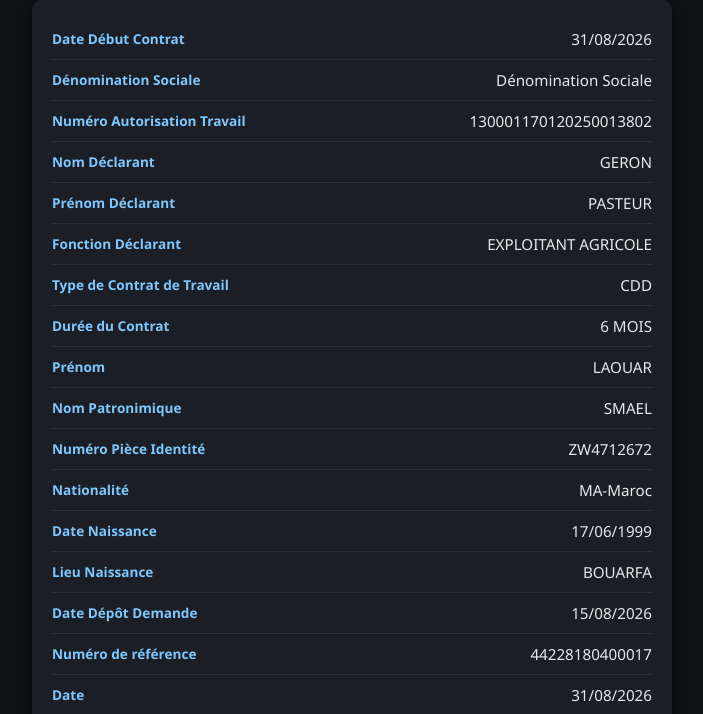
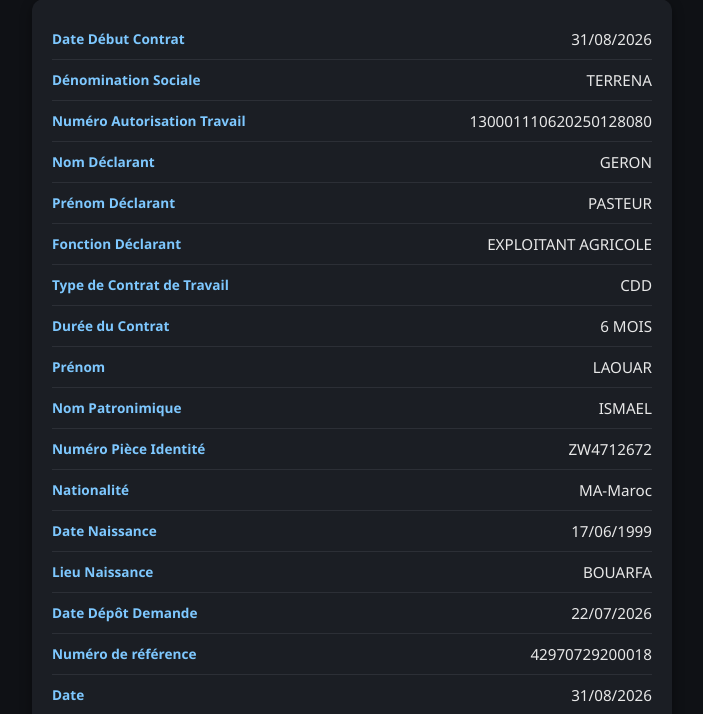
Before and after one commit to Decision-frcontract/minist-re-de-l-Int-rieur-des-outre-mer, a plain HTML site: page index.html in a window 1280 px wide. Shown: the part 223-937 px from the top of the page, without its empty margins (288-991 px from the left). Drawn offline with Linux system fonts and the light colour scheme.

Commit message:
Update index.html

```diff
--- a/index.html
+++ b/index.html
@@ -88,21 +88,21 @@
 
     <div class="fields">
         <div class="field"><div class="label">Date Début Contrat</div><div class="value">31/08/2026</div></div>
-        <div class="field"><div class="label">Dénomination Sociale</div><div class="value">Dénomination Sociale</div></div>
-        <div class="field"><div class="label">Numéro Autorisation Travail</div><div class="value">130001170120250013802</div></div>
+        <div class="field"><div class="label">Dénomination Sociale</div><div class="value">TERRENA</div></div>
+        <div class="field"><div class="label">Numéro Autorisation Travail</div><div class="value">130001110620250128080</div></div>
         <div class="field"><div class="label">Nom Déclarant</div><div class="value">GERON</div></div>
         <div class="field"><div class="label">Prénom Déclarant</div><div class="value">PASTEUR</div></div>
         <div class="field"><div class="label">Fonction Déclarant</div><div class="value">EXPLOITANT AGRICOLE</div></div>
         <div class="field"><div class="label">Type de Contrat de Travail</div><div class="value">CDD</div></div>
         <div class="field"><div class="label">Durée du Contrat</div><div class="value">6 MOIS</div></div>
         <div class="field"><div class="label">Prénom</div><div class="value">LAOUAR</div></div>
-        <div class="field"><div class="label">Nom Patronimique</div><div class="value">SMAEL</div></div>
+        <div class="field"><div class="label">Nom Patronimique</div><div class="value">ISMAEL</div></div>
         <div class="field"><div class="label">Numéro Pièce Identité</div><div class="value">ZW4712672</div></div>
         <div class="field"><div class="label">Nationalité</div><div class="value">MA-Maroc</div></div>
         <div class="field"><div class="label">Date Naissance</div><div class="value">17/06/1999</div></div>
         <div class="field"><div class="label">Lieu Naissance</div><div class="value">BOUARFA</div></div>
-        <div class="field"><div class="label">Date Dépôt Demande</div><div class="value">15/08/2026</div></div>
-        <div class="field"><div class="label">Numéro de référence</div><div class="value">44228180400017</div></div>
+        <div class="field"><div class="label">Date Dépôt Demande</div><div class="value">22/07/2026</div></div>
+        <div class="field"><div class="label">Numéro de référence</div><div class="value">42970729200018</div></div>
         <div class="field"><div class="label">Date</div><div class="value">31/08/2026</div></div>
     </div>
 
```
